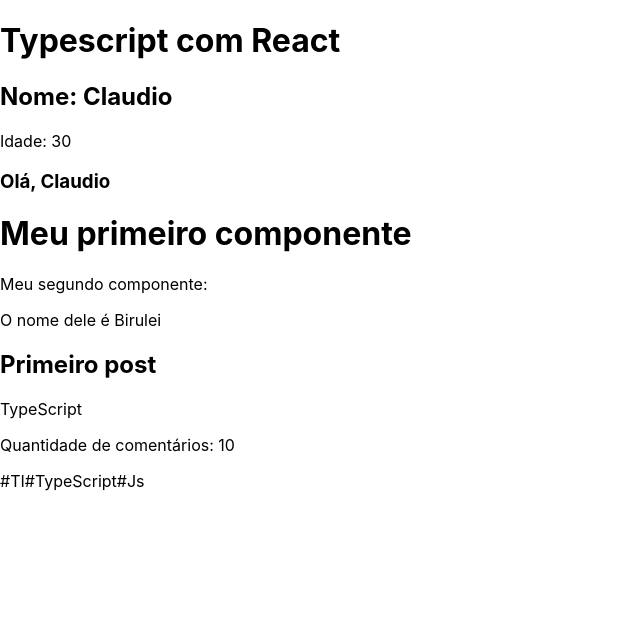
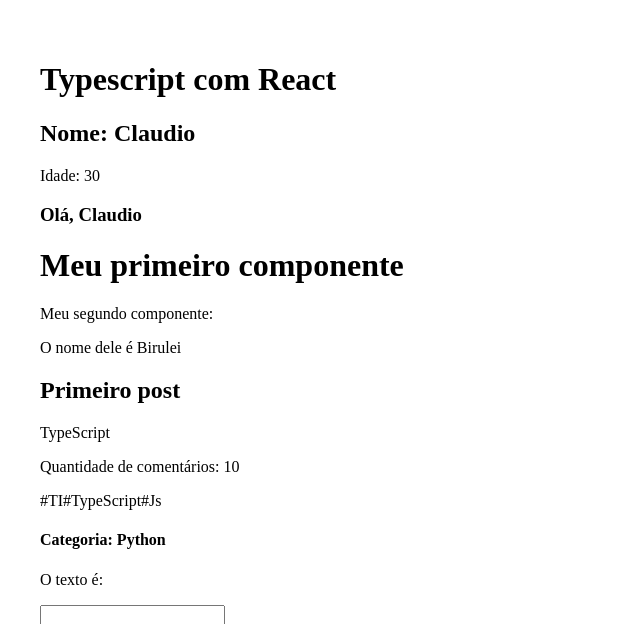
Before and after one commit to clacerda/React_Aulas_ProfMateusBattisti, a React (Create React App) app in the folder INTERMEDIARIO_TYPESCRIPT/11_react_com_ts/: page / in a window 1280 px wide. Shown: the top 624 px of the page, without its empty margins (0-640 px from the left). Built offline with nearby package versions, Linux system fonts and the light colour scheme.

Commit message:
Enum, Destructuring and useState -hook

```diff
--- a/INTERMEDIARIO_TYPESCRIPT/11_react_com_ts/src/App.tsx
+++ b/INTERMEDIARIO_TYPESCRIPT/11_react_com_ts/src/App.tsx
@@ -5,7 +5,10 @@ import FirtsComponents from "./components/FirtsComponents";
 
 // 5 - desestruturando Props
 import SecondComponent from "./components/SecondComponent";
-import Destructuring from "./components/Destructuring";
+import Destructuring, {Category} from "./components/Destructuring";
+
+//6 - useState
+import State from "./components/State";
 
 function App() {
 
@@ -39,7 +42,10 @@ function App() {
       <Destructuring  title="Primeiro post"
                       content="TypeScript"
                       commentsQty={10}
-                      tags={["TI", "TypeScript", "Js"]} />
+                      tags={["TI", "TypeScript", "Js"]}
+                      category={Category.PY} />
+
+      <State />
     </div>
   );
 }
--- a/INTERMEDIARIO_TYPESCRIPT/11_react_com_ts/src/components/Destructuring.tsx
+++ b/INTERMEDIARIO_TYPESCRIPT/11_react_com_ts/src/components/Destructuring.tsx
@@ -5,9 +5,18 @@ type Props = {
     content: string
     commentsQty: number
     tags: string[]
+
+    // 8 - enum
+    category: Category
 }
 
-const Destructuring = ({title, content, commentsQty, tags} : Props) => {
+export enum Category {
+  JS = "Javascript",
+  TS = "TypeScript",
+  PY = "Python",
+}
+
+const Destructuring = ({title, content, commentsQty, tags, category} : Props) => {
   return (
     <div>
         <h2>{title}</h2>
@@ -18,6 +27,7 @@ const Destructuring = ({title, content, commentsQty, tags} : Props) => {
                     <span>#{tag}</span>
                 ))}
             </div>
+            <h4>Categoria: {category}</h4>
     </div>
   )
 }
--- /dev/null
+++ b/INTERMEDIARIO_TYPESCRIPT/11_react_com_ts/src/components/State.tsx
@@ -0,0 +1,23 @@
+import React, {useState, ChangeEvent} from 'react'
+
+
+
+
+const State = ( ) => {
+
+    const [text, setText] = useState<string | null>(null);
+
+    const handleChange = (e : ChangeEvent<HTMLInputElement>) => {
+        setText(e.target.value)
+    }
+
+  return (
+    <div>
+        <p>O texto é: {text}</p>
+
+        <input type="text" onChange={handleChange} />
+    </div>
+  )
+}
+
+export default State
--- a/INTERMEDIARIO_TYPESCRIPT/11_react_com_ts/src/index.css
+++ b/INTERMEDIARIO_TYPESCRIPT/11_react_com_ts/src/index.css
@@ -1,10 +1,6 @@
 body {
-  margin: 0;
-  font-family: -apple-system, BlinkMacSystemFont, 'Segoe UI', 'Roboto', 'Oxygen',
-    'Ubuntu', 'Cantarell', 'Fira Sans', 'Droid Sans', 'Helvetica Neue',
-    sans-serif;
-  -webkit-font-smoothing: antialiased;
-  -moz-osx-font-smoothing: grayscale;
+  padding: 2em;
+  padding-bottom: 1000px;
 }
 
 code {
```
